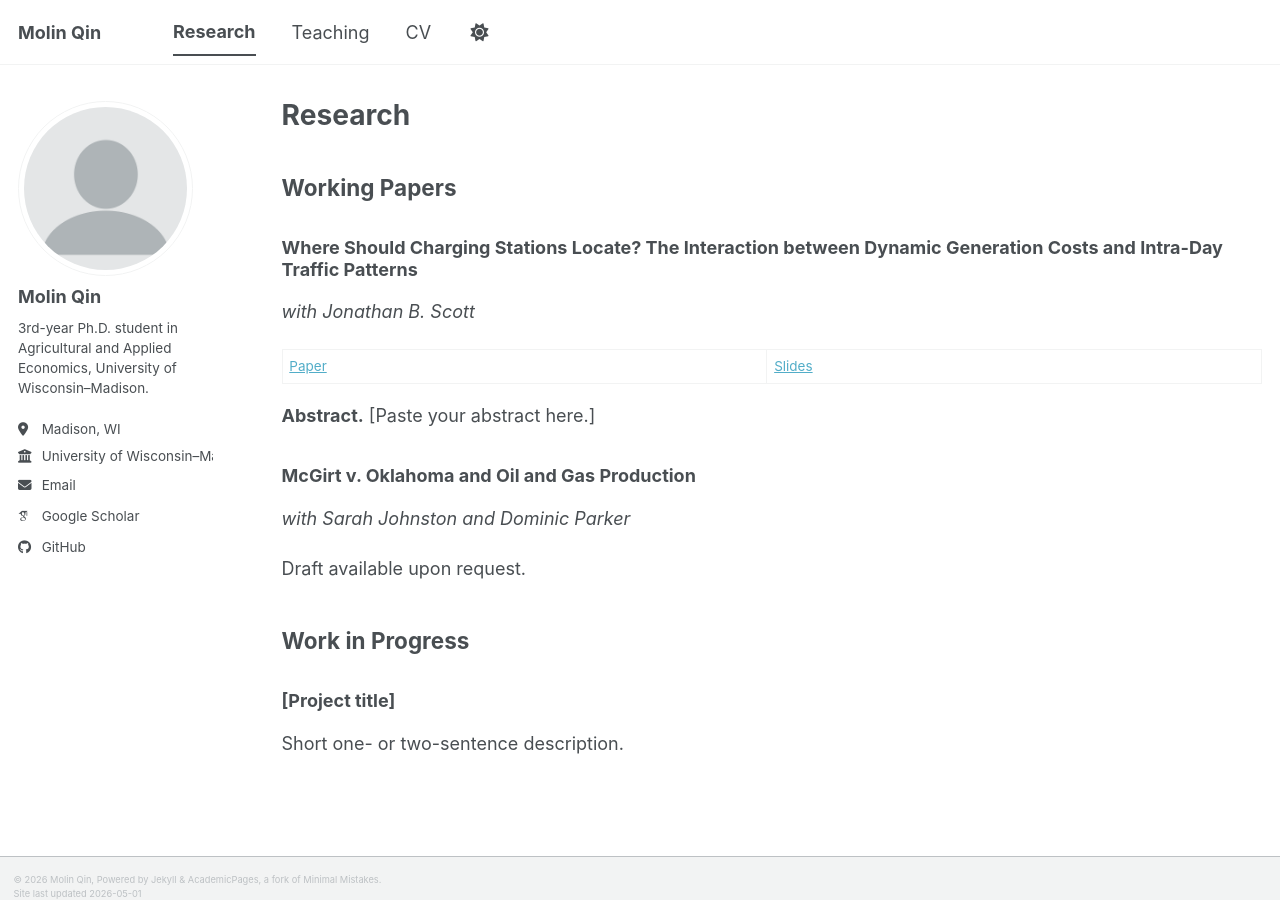
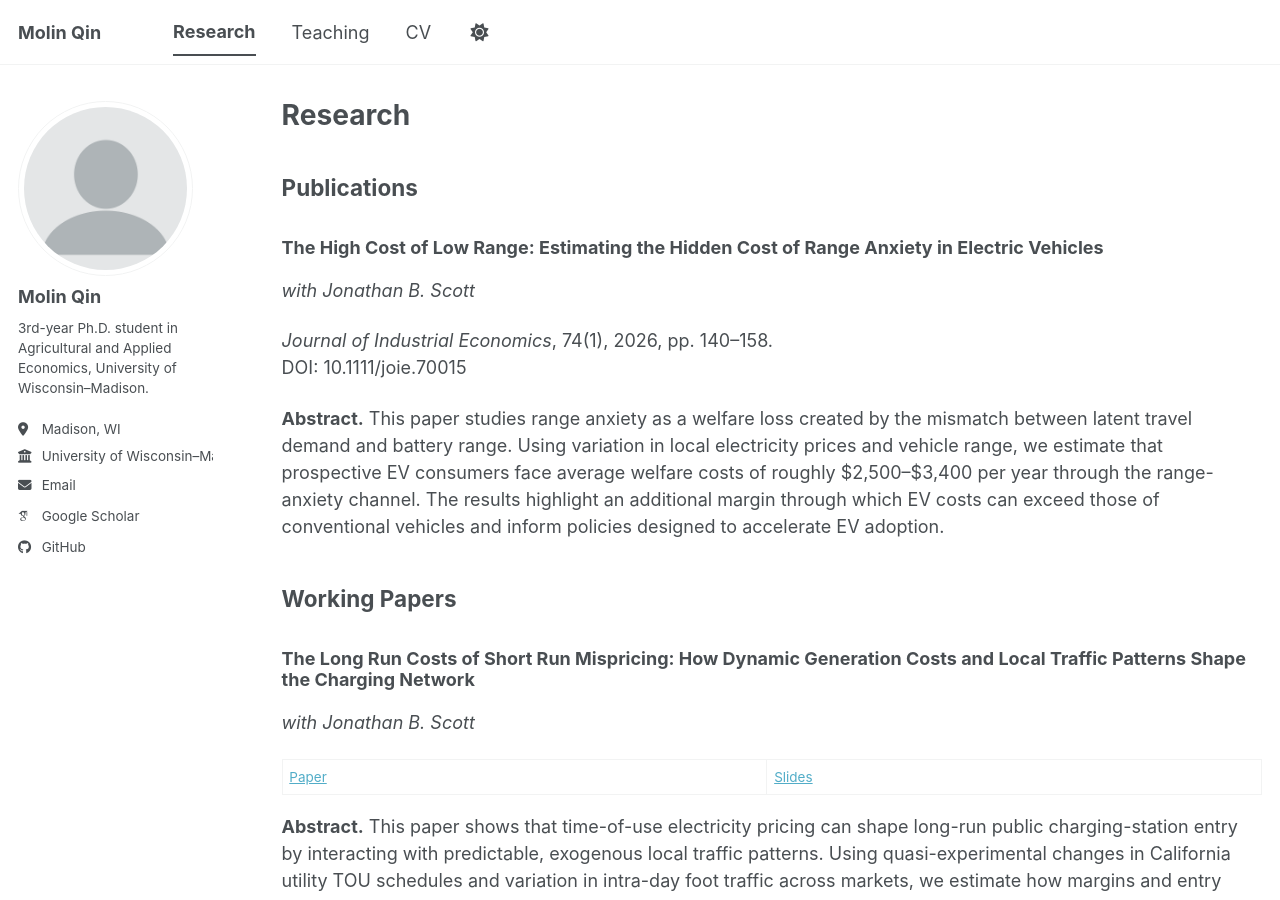
Before and after one commit to molinqin/molinqin.github.io, a Jekyll site: the page built from _pages/research.md, in a window 1280 px wide and 900 px high. Built offline with Jekyll 4.4.1, drawn with Linux system fonts in a browser that asks for light colours; some web fonts are replaced; a script bundle is joined from its source files by our own code; library files that are not in the unit come from our copies; some of the changed text lies outside the part shown.

Commit message:
Add publications section and update paper details
Added publications section with details on two papers, including abstracts and co-authors. Updated titles for clarity.

```diff
--- a/_pages/research.md
+++ b/_pages/research.md
@@ -5,21 +5,28 @@ permalink: /research/
 author_profile: true
 ---
 
+## Publications
+
+### The High Cost of Low Range: Estimating the Hidden Cost of Range Anxiety in Electric Vehicles
+*with Jonathan B. Scott*
+
+*Journal of Industrial Economics*, 74(1), 2026, pp. 140–158.
+DOI: 10.1111/joie.70015
+
+**Abstract.** This paper studies range anxiety as a welfare loss created by the mismatch between latent travel demand and battery range. Using variation in local electricity prices and vehicle range, we estimate that prospective EV consumers face average welfare costs of roughly $2,500–$3,400 per year through the range-anxiety channel. The results highlight an additional margin through which EV costs can exceed those of conventional vehicles and inform policies designed to accelerate EV adoption.
+
 ## Working Papers
 
-### Where Should Charging Stations Locate? The Interaction between Dynamic Generation Costs and Intra-Day Traffic Patterns
+### The Long Run Costs of Short Run Mispricing: How Dynamic Generation Costs and Local Traffic Patterns Shape the Charging Network
 *with Jonathan B. Scott*
 
 [Paper](../files/Molin_Qin_JMP.pdf) | [Slides](../files/Molin_Qin_JMP_Slides.pdf)
 
-**Abstract.** [Paste your abstract here.]
+**Abstract.** This paper shows that time-of-use electricity pricing can shape long-run public charging-station entry by interacting with predictable, exogenous local traffic patterns. Using quasi-experimental changes in California utility TOU schedules and variation in intra-day foot traffic across markets, we estimate how margins and entry incentives shift across space. We then compare private incentives with a social benchmark based on hourly marginal generation damages.
 
-### McGirt v. Oklahoma and Oil and Gas Production
+### (Dis)Investment Under Uncertainty: Evidence from McGirt v. Oklahoma
 *with Sarah Johnston and Dominic Parker*
 
 Draft available upon request.
 
-## Work in Progress
-
-### [Project title]
-Short one- or two-sentence description.
+**Abstract.** We study how policy uncertainty affects natural-resource extraction and investment following the July 2020 U.S. Supreme Court ruling in *McGirt v. Oklahoma*, which restored federally recognized Indian Reservation status to much of eastern Oklahoma. Using well-level production records and lease-level data from 2016–2024, we find that production from wells drilled before the ruling rose on tribal lands relative to non-tribal lands, consistent with accelerated extraction before rules change. In contrast, net leasing on tribal lands declined sharply after the ruling and did not recover alongside non-tribal leasing during the 2021–2022 price rally. The results show how uncertainty can reshape extraction and investment decisions before concrete policy changes occur.
```
